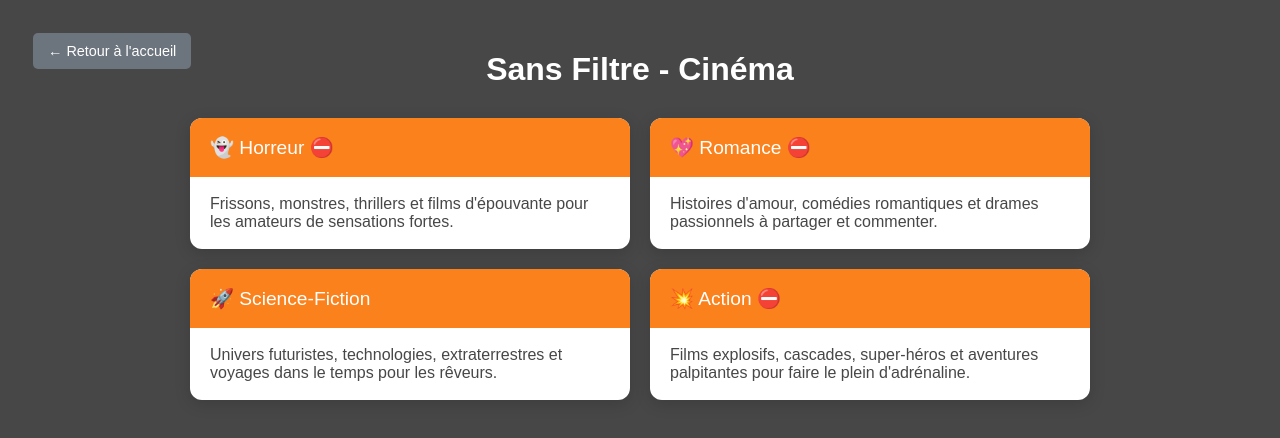
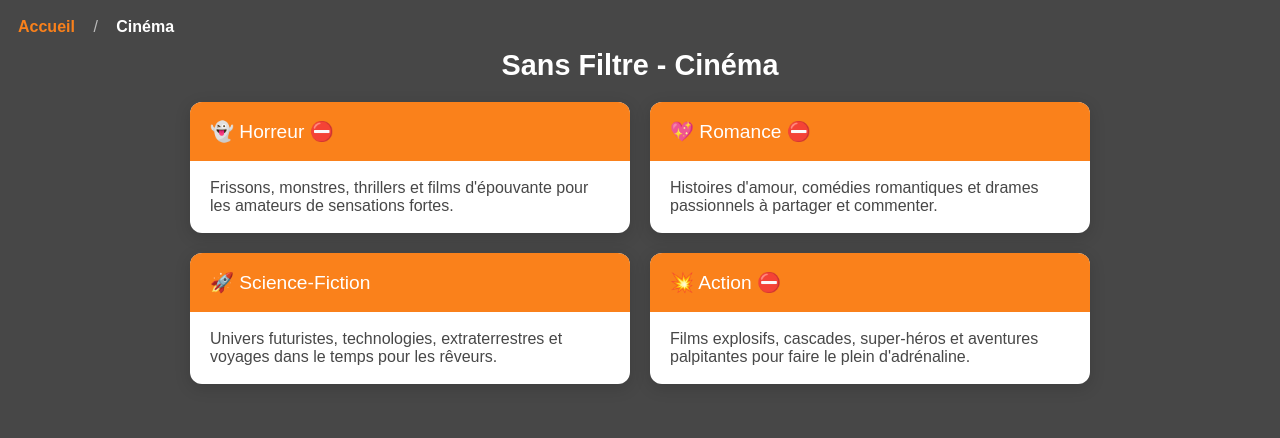
Before and after one commit to DrDr3ck/MovieChat, a plain HTML site: page cinema.html in a window 1280 px wide. Drawn offline with Linux system fonts and the light colour scheme.

Commit message:
Enhance breadcrumb navigation with new styles and structure in cinema and index pages

```diff
--- a/cinema.html
+++ b/cinema.html
@@ -19,6 +19,26 @@
         .back-link:hover {
             background: #5a6268;
         }
+        .breadcrumb-link {
+                color: #FA811B;
+                text-decoration: none;
+                font-weight: bold;
+                padding: 2px 6px;
+                border-radius: 4px;
+                transition: background 0.2s, color 0.2s;
+            }
+            .breadcrumb-link:visited {
+                color: #FA811B;
+            }
+            .breadcrumb-link:hover {
+                background: #ffe2c6;
+                color: #000;
+            }
+            .breadcrumb-current {
+                color: #fff;
+                font-weight: bold;
+                padding: 2px 6px;
+            }
         @media (max-width: 600px) {
             .back-link {
                 padding: 10px 12px;
@@ -51,7 +71,7 @@
         h1 {
             color: white;
             text-align: center;
-            margin-bottom: 30px;
+            font-size: 1.8em;
         }
         .cards {
             display: grid;
@@ -118,9 +138,11 @@
     </style>
 </head>
 <body>
-    <a href="index.html" class="back-link" style="position: absolute; top: 18px; left: 18px; z-index: 10;">
-        ←<span> Retour à l'accueil</span>
-    </a>
+        <nav class="breadcrumb" style="position: absolute; top: 18px; left: 12px; z-index: 10;">
+            <a href="index.html" class="breadcrumb-link">Accueil</a>
+            <span style="color:#bbb; margin: 0 8px;">/</span>
+            <span class="breadcrumb-current">Cinéma</span>
+        </nav>
         <script>
             document.addEventListener('DOMContentLoaded', function() {
                 document.querySelector('.card.scifi').onclick = function() {
```
Also changed, not shown: index.html (+34 -4 lines).
